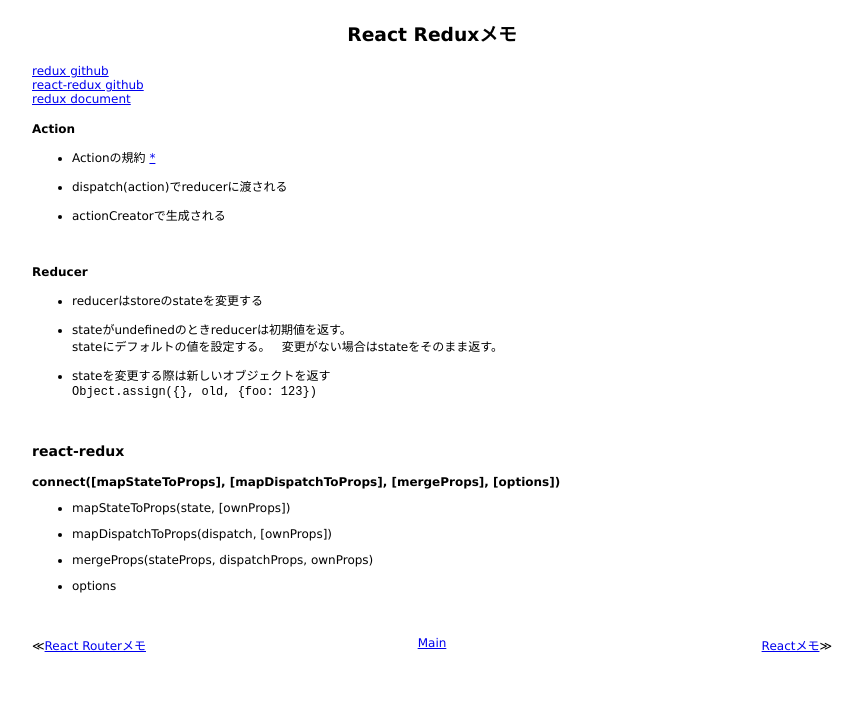
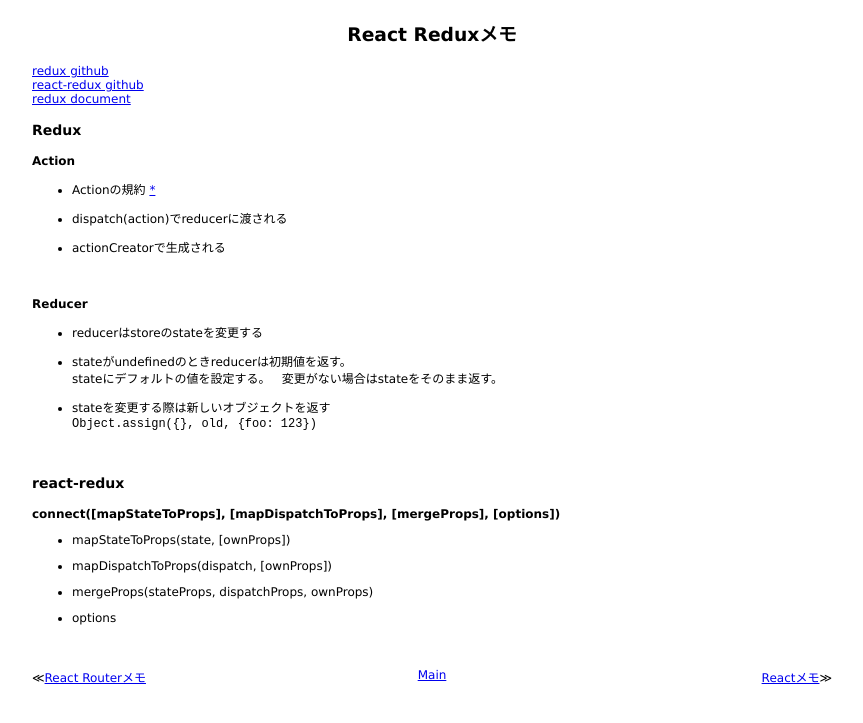
Before and after one commit to 38elements/38elements.github.com, a Jekyll site: the page built from _posts/2017-04-29-react-redux.md, in a window 1280 px wide. Shown: the top 723 px of the page, without its empty margins (208-1071 px from the left). Built offline with Jekyll 4.4.1, drawn with Linux system fonts in a browser that asks for light colours.

Commit message:
Update 2017-04-29-react-redux.md

```diff
--- a/_posts/2017-04-29-react-redux.md
+++ b/_posts/2017-04-29-react-redux.md
@@ -5,6 +5,8 @@ title: React Reduxメモ
 [redux github](https://github.com/reactjs/redux/)
 [react-redux github](https://github.com/reactjs/react-redux)
 [redux document](http://redux.js.org/?q=#)
+
+### Redux
 
 #### Action
 
```
